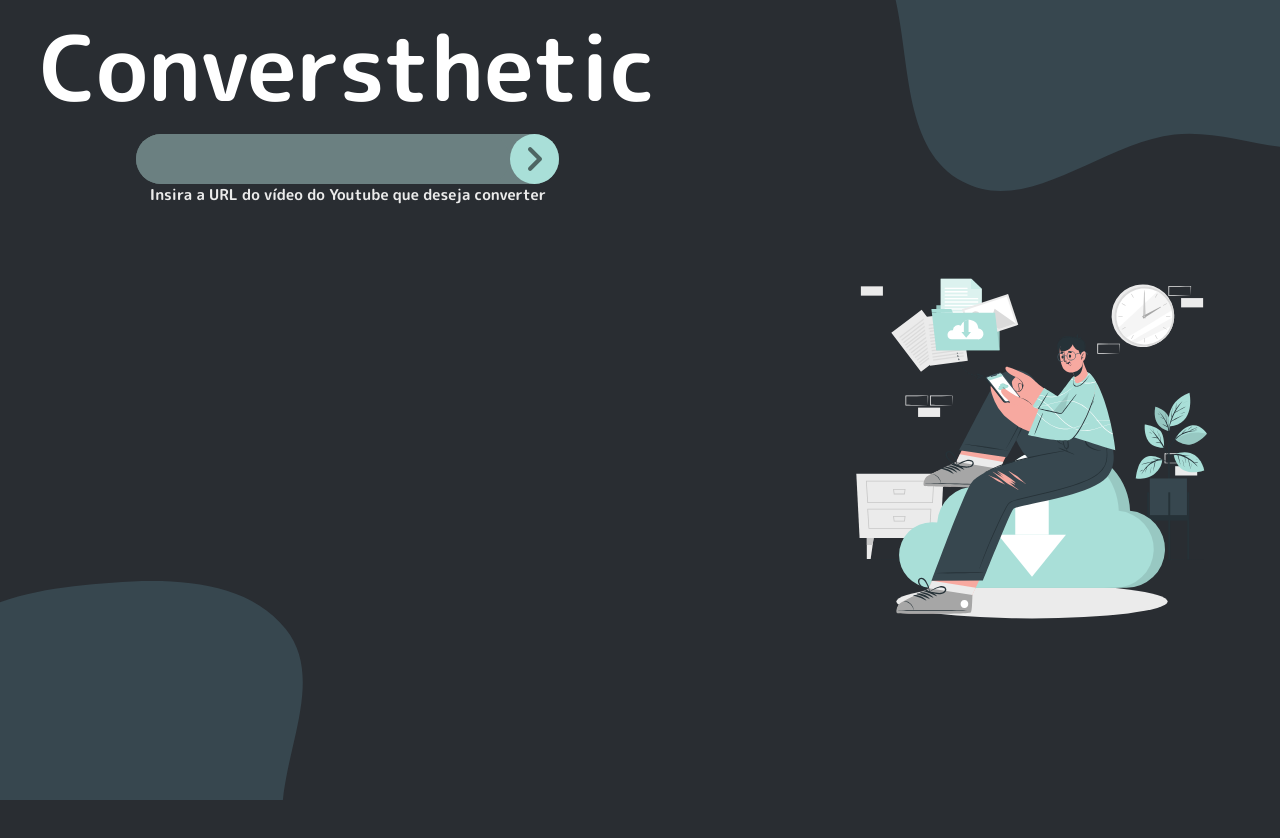
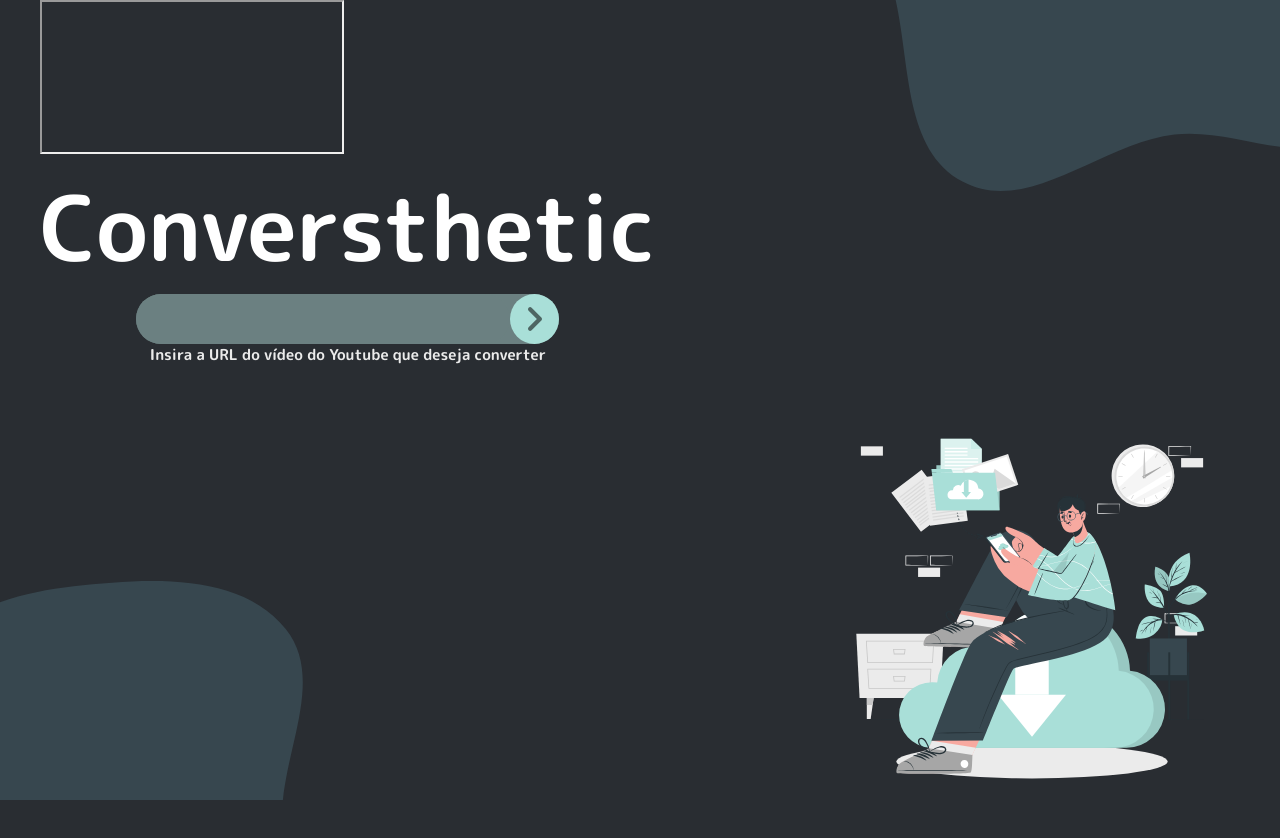
Before and after one commit to maiconspa/conversthetic, a plain HTML site: page docs/index.html in a window 1280 px wide. Before the commit the page ends 800 px from the top, so only its background shows below. Drawn offline with Linux system fonts and the light colour scheme.

Commit message:
Descomentando iframe

```diff
--- a/docs/index.html
+++ b/docs/index.html
@@ -12,7 +12,7 @@
       <img class="blob1" src="assets/blob1.svg" alt="blod1">
       <img class="blob2" src="assets/blob2.svg" alt="blod2">
     </div>
-    <!-- <iframe title="converter" id="download-frame"></iframe> -->
+    <iframe title="converter" id="download-frame"></iframe>
     <div class="app">
       <div class="container">
         <div class="container1">
```
